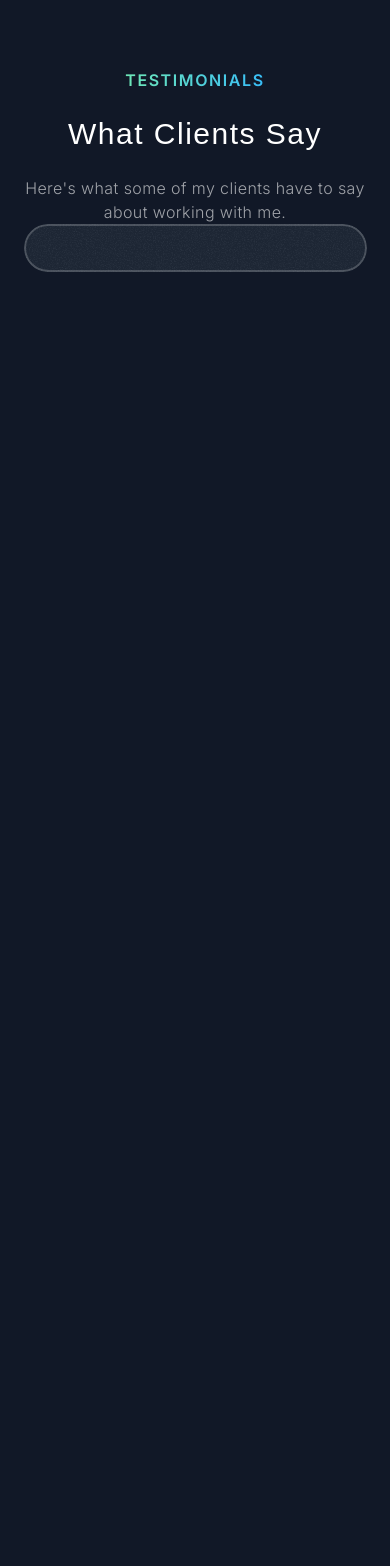
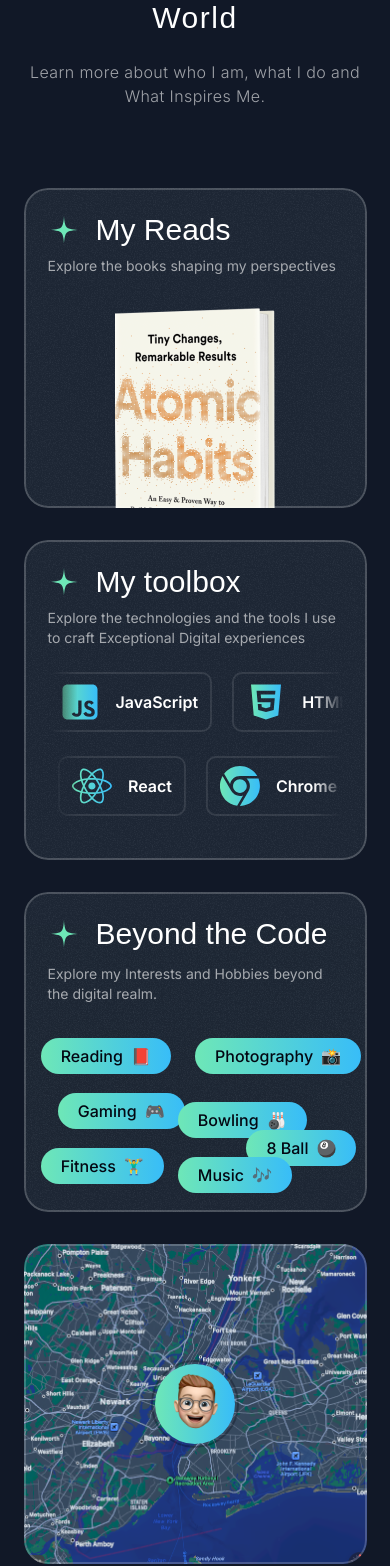
Before and after one commit to AmanDeol7/portfolio, a Next.js app: page / in a window 390 px wide. Shown: the part 2886-4452 px from the top of the page. Before the commit the page ends 3238 px from the top, so only its background shows below. Built offline with nearby package versions, Linux system fonts and the light colour scheme; a web font is replaced by a local one.

Commit message:
done with about and footer section

```diff
--- a/src/app/page.tsx
+++ b/src/app/page.tsx
@@ -4,6 +4,9 @@
 import { TapeSection } from "@/sections/Tape";
 import { AboutSection } from "@/sections/About";
 import { TestimonialsSection } from "@/sections/Testimonials";
+import { ContactSection } from "@/sections/Contact";
+import { Footer } from "@/sections/Footer";
+
 
 export default function Home() {
   return (
@@ -16,7 +19,12 @@
           <TapeSection />
 
 
-          <TestimonialsSection />
+          {/* <TestimonialsSection /> */}
+          <AboutSection />
+          <ContactSection />
+          <Footer />
+
+
 
 
 
--- a/src/components/Card.tsx
+++ b/src/components/Card.tsx
@@ -5,7 +5,7 @@
 return (<>
     <div
 
-            className={twMerge("bg-gray-800 rounded-3xl relative mb-[5rem] z-0 after:z-10 overflow-hidden after:content-[''] after:absolute after:inset-0 after:outline-2 after:outline after:-outline-offset-2 after:rounded-3xl after:outline-white/20 p-6  after:pointer-events-none ", className)}
+            className={twMerge("bg-gray-800 rounded-3xl relative mb-8 z-0 after:z-10 overflow-hidden after:content-[''] after:absolute after:inset-0 after:outline-2 after:outline after:-outline-offset-2 after:rounded-3xl after:outline-white/20 p-6  after:pointer-events-none ", className)}
           >
             <div
               className="absolute inset-0 -z-10 opacity-5"
--- /dev/null
+++ b/src/components/TechIcon.tsx
@@ -0,0 +1,17 @@
+export const TechIcon = ({component} :{component: React.ElementType}) => {
+
+    const Component = component
+    return (
+            <>
+        <Component className="size-10 text-sky-400 fill-[url(#tech-icon-gradient)]"/>
+        <svg className="size-0 absolute">
+            <linearGradient id="tech-icon-gradient">
+                <stop offset="0%" stopColor="rgb(110 231 183)" />
+                <stop offset="100%" stopColor=" rgb(56 189 248)" />
+            </linearGradient>
+        </svg>
+       </>
+
+    )
+
+}
--- /dev/null
+++ b/src/components/ToolBoxItem.tsx
@@ -0,0 +1,30 @@
+import { twMerge } from "tailwind-merge";
+import { TechIcon } from "./TechIcon"
+
+export const ToolBoxItems = ({items, className, itemsWrapperClassName} : {
+    items: {
+        title: string,
+        iconType: React.ElementType;
+    }[];
+    className?: string;
+    itemsWrapperClassName?: string;
+
+
+
+}) => {
+    return (
+        <div className={twMerge("flex  [mask-image:linear-gradient(to_right,transparent,black_10%,black_90%,transparent)] "+className)}>
+        <div className={twMerge("flex flex-none py-0.5 gap-6 pr-6 "+ itemsWrapperClassName)}>
+        {items.map((item,index) => {
+          return (
+            <div key={index} className="inline-flex items-center gap-4 py-2 px-3  outline outline-2 outline-white/10 rounded-lg ">
+              <TechIcon component={item.iconType} />
+              <span className="font-semibold">{item.title}</span>
+
+            </div>
+          )
+        })}
+         </div>
+         </div>
+    )
+}
--- a/src/sections/About.tsx
+++ b/src/sections/About.tsx
@@ -1,9 +1,168 @@
+import { SectionHeader } from "@/components/SectionHeader";
+import { Card } from "@/components/Card";
+
+import StarIcon from "../assets/icons/star.svg";
+import Book from "../assets/images/book-cover.png";
+import Image from "next/image";
+import JavaScriptIcon from "../assets/icons/square-js.svg";
+import HTMLIcon from "../assets/icons/html5.svg";
+import CSSIcon from "../assets/icons/css3.svg";
+import ReactIcon from "../assets/icons/react.svg";
+import ChromeIcon from "../assets/icons/chrome.svg";
+import GithubIcon from "../assets/icons/github.svg";
+import { TechIcon } from "@/components/TechIcon";
+import mapImage from "../assets/images/map.png";
+import Memoji from "../assets/images/memoji-smile.png";
+import { ToolBoxItems } from "@/components/ToolBoxItem";
+const items = [
+  {
+    title: "JavaScript",
+    iconType: JavaScriptIcon,
+  },
+  {
+    title: "HTML5",
+    iconType: HTMLIcon,
+  },
+  {
+    title: "CSS3",
+    iconType: CSSIcon,
+  },
+  {
+    title: "React",
+    iconType: ReactIcon,
+  },
+  {
+    title: "Chrome",
+    iconType: ChromeIcon,
+  },
+  {
+    title: "Github",
+    iconType: GithubIcon,
+  },
+
+];
 
 
+const hobbies = [
+
+  {
+    title: "Photography",
+    emoji: "📸",
+    left: "50%",
+    top: "5%"
+  },
+  {
+    title: "Gaming",
+    emoji: "🎮",
+    left: "10%",
+    top: "35%"
+  },
+  {
+    title: "Bowling",
+    emoji: "🎳",
+    left: "45%",
+    top: "40%"
+  },
+  {
+    title: "8 Ball",
+    emoji: "🎱",
+    left: "65%",
+    top: "55%"
+  },
+  {
+    title: "Fitness",
+    emoji: "🏋️‍♂️",
+    left: "5%",
+    top: "65%"
+  },
+  {
+    title: "Music",
+    emoji: "🎶",
+    left: "45%",
+    top: "70%"
+  },
+  {
+    title: "Reading",
+    emoji: "📕",
+    left: "5%",
+    top: "5%"
+  },
+];
 
 export const AboutSection = () => {
-  return (<>
+  return (
+    <>
+      <div className="container lg:py-28 lg:px-14">
+        <SectionHeader
+          title="About Me"
+          eyebrow="A Glimpse into my World"
+          description="Learn more about who I am, what I do and What Inspires Me."
+        />
+        <div className="mt-20">
+          <div className="md:grid md:grid-cols-5 md:gap-8 lg:grid-cols-3 ">
+          <Card className="h-[320px] md:col-span-2 lg:col-span-1">
+            <div className="flex flex-col">
+              <div className=" inline-flex  items-center gap-4">
+                <StarIcon className="size-8 text-emerald-300" />
+                <h2 className="font-serif text-3xl"> My Reads</h2>
+              </div>
+              <p className="text-sm lg:text-base text-white/60 mt-2">
+                Explore the books shaping my perspectives
+              </p>
+            </div>
+            <div className="w-40 mx-auto mt-8">
+              <Image src={Book} alt="bookk" />
+            </div>
+          </Card>
 
+          <Card className=" h-[320px] p-0 md:col-span-3 lg:col-span-2">
+            <div className="flex flex-col px-6 pt-6 ">
+              <div className="  inline-flex items-center gap-4">
+                <StarIcon className="size-8 text-emerald-300" />
+                <h2 className="font-serif text-3xl"> My toolbox</h2>
+              </div>
 
-  </>)
+              <p className="text-sm lg:text-base text-white/60 mt-2">
+                Explore the technologies and the tools I use to craft
+                Exceptional Digital experiences
+              </p>
+              <ToolBoxItems items={items} className="mt-6"/>
+              <ToolBoxItems items={items} className="mt-6" itemsWrapperClassName="-translate-x-1/2"/>
+
+            </div>
+          </Card>
+          </div>
+          <div className="md:grid md:grid-cols-5 md:gap-8 lg:grid-cols-3" >
+          <Card className="h-[320px] p-0 flex flex-col md:col-span-3 lg:col-span-2">
+            <div className="flex-flex-col px-6 py-6">
+              <div className=" inline-flex  items-center gap-4">
+                <StarIcon className="size-8 text-emerald-300" />
+                <h2 className="font-serif text-3xl"> Beyond the Code</h2>
+              </div>
+              <p className="text-sm lg:text-base text-white/60 mt-2">
+                Explore my Interests and Hobbies beyond the digital realm.
+              </p>
+            </div>
+            <div className="relative flex-1">
+              {hobbies.map((hobby, index) => {
+                return (
+                  <div key={index} className="inline-flex items-center gap-2 px-5 py-1.5 bg-gradient-to-r from-emerald-300 to-sky-400 rounded-full absolute" style={{left: hobby.left, top:hobby.top}}>
+                    <span className="font-medium text-gray-950">{hobby.title}</span>
+                    <span>{hobby.emoji}</span>
+                  </div>
+                );
+              })}
+            </div>
+          </Card>
+          <Card  className="h-[320px] p-0 relative md:col-span-2 lg:col-span-1">
+            <Image src={mapImage} alt="map"  className="h-full w-full object-cover"/>
+            <div className="absolute top-1/2 left-1/2 -translate-x-1/2 -translate-y-1/2 size-20 rounded-full bg-gradient-to-r from-emerald-300 to-sky-400 after:content-[''] after:absolute after:inset-0 after:outline after:outline-2 after:outline-offset-2 after:rounded-full after:outline-gray-950/30  ">
+            <Image src={Memoji} alt="memoji" className="size-20" />
+            </div>
+          </Card>
+          </div>
+        </div>
+      </div>
+    </>
+  );
 };
--- a/src/sections/Contact.tsx
+++ b/src/sections/Contact.tsx
@@ -1,3 +1,37 @@
+import ArrowUpRightIcon from "../assets/icons/arrow-up-right.svg";
+import grainImage from "../assets/images/grain.jpg"
+
 export const ContactSection = () => {
-  return <div>Contact Section</div>;
+  return (
+
+    <div className="py-16">
+
+      <div className="container lg:px-14">
+
+        <div className="bg-gradient-to-r from-emerald-300 to-sky-400 rounded-3xl p-8 md:p-8 text-gray-950">
+
+        <div className="absolute inset-0 " style={{backgroundImage: `url(${grainImage.src})`}}></div>
+
+          <div className="flex flex-col md:flex-row gap-10 md:gap-20">
+            <div>
+              <h2 className="font-serif text-bold text-2xl text-center md:text-3xl lg:text-4xl md:text-start">
+                Let's Create something amazing together
+              </h2>
+              <p className="mt-3 text-gray-950 font-medium text-center md:text-lg md:text-start">
+                Ready to bring your next project to life? Let's connect and I can help you achieve your goals.
+              </p>
+            </div>
+            <div className="flex justify-center items-center">
+              <button className="rounded-xl bg-gray-950 py-4 px-6">
+                <div className="flex items-center gap-2">
+                  <span className="text-white font-semibold md:text-xl lg:text-xl whitespace-nowrap">Contact me</span>
+                  <ArrowUpRightIcon className="text-white" />
+                </div>
+              </button>
+            </div>
+          </div>
+        </div>
+      </div>
+    </div>
+  );
 };
--- a/src/sections/Footer.tsx
+++ b/src/sections/Footer.tsx
@@ -1,3 +1,15 @@
 export const Footer = () => {
-  return <div>Footer Section</div>;
+  return (<>
+  <footer>
+    <div className="container">
+
+      <div className="">
+        <div className="">&copy;</div>
+        <div className=""></div>
+      </div>
+    </div>
+  </footer>
+
+
+  </>);
 };
--- a/src/sections/Projects.tsx
+++ b/src/sections/Projects.tsx
@@ -47,14 +47,14 @@
 
 export const ProjectsSection = () => {
   return (
-    <div className="container">
+    <div className="container lg:pt-28">
       <SectionHeader
         title="Projects"
         eyebrow="Selected Work"
         description="Here are a few projects I've worked on recently. "
       />
 
-      <div className=" flex flex-col mt-10 md:mt-20 ">
+      <div className=" flex flex-col mt-10 md:mt-20 lg:px-10 ">
         {portfolioProjects.map((project, projectIndex) => (
           <div
             key={projectIndex}
```
